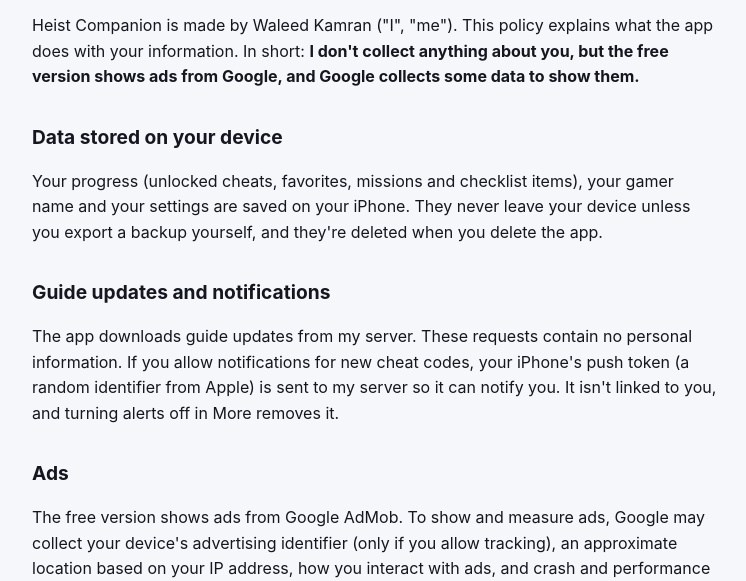
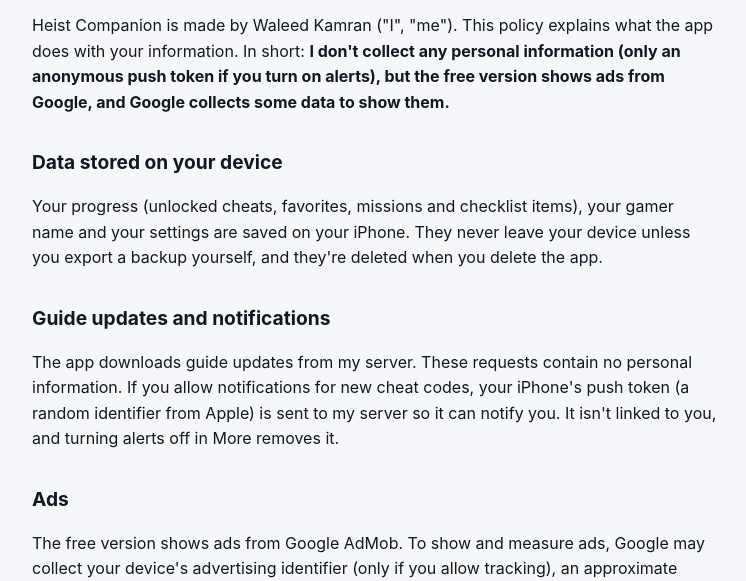
Before and after one commit to waleed-kamran/waleed-kamran.github.io, a plain HTML site: page heist-companion/privacy.html in a window 1280 px wide. Shown: the part 170-751 px from the top of the page, without its empty margins (264-1010 px from the left). Drawn offline with Linux system fonts and the light colour scheme.

Commit message:
Heist Companion privacy: mention push token in the summary
Co-Authored-By: Claude Opus 5.5 <noreply@anthropic.com>

```diff
--- a/heist-companion/privacy.html
+++ b/heist-companion/privacy.html
@@ -12,7 +12,7 @@
   <h1>Privacy Policy</h1>
   <p class="muted">Heist Companion · Effective November 23, 2026</p>
 
-  <p>Heist Companion is made by Waleed Kamran ("I", "me"). This policy explains what the app does with your information. In short: <strong>I don't collect anything about you, but the free version shows ads from Google, and Google collects some data to show them.</strong></p>
+  <p>Heist Companion is made by Waleed Kamran ("I", "me"). This policy explains what the app does with your information. In short: <strong>I don't collect any personal information (only an anonymous push token if you turn on alerts), but the free version shows ads from Google, and Google collects some data to show them.</strong></p>
 
   <h2>Data stored on your device</h2>
   <p>Your progress (unlocked cheats, favorites, missions and checklist items), your gamer name and your settings are saved on your iPhone. They never leave your device unless you export a backup yourself, and they're deleted when you delete the app.</p>
```
